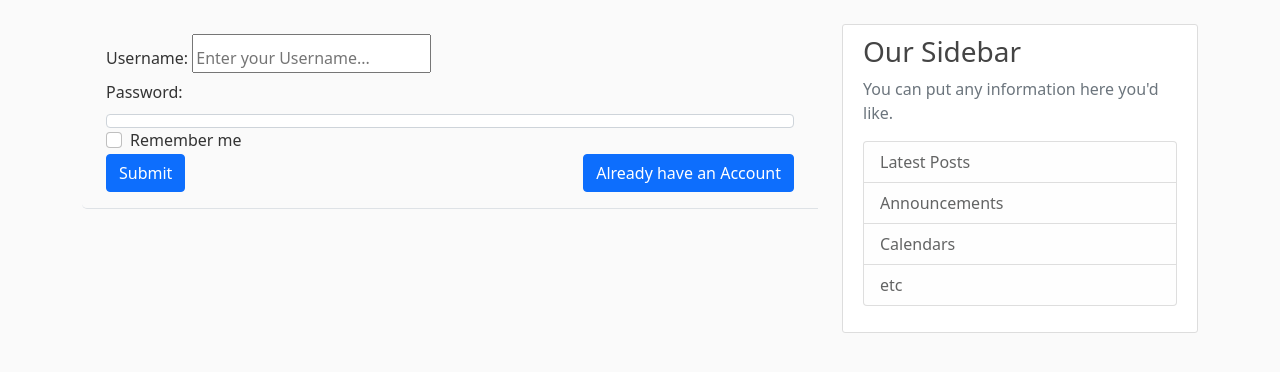
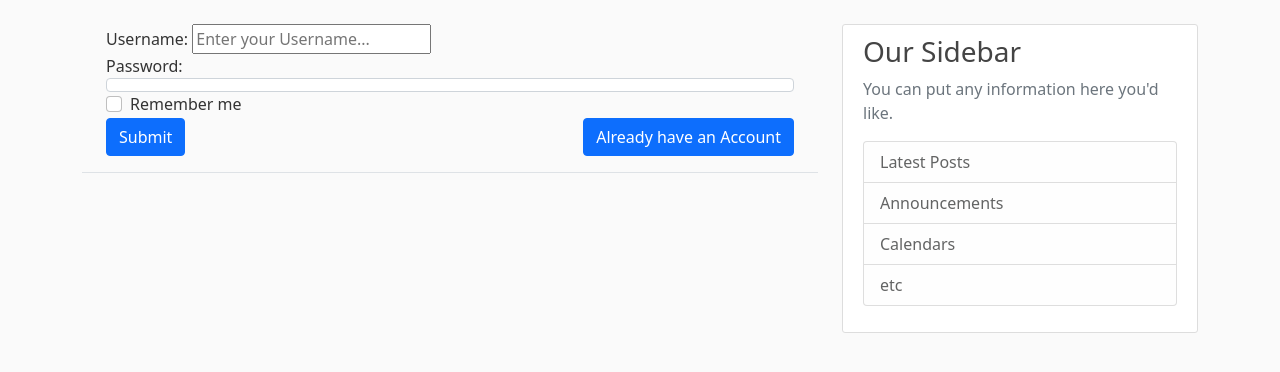
Before and after one commit to lolf44/site, a Django app: template helloworld/users/templates/users/login.html in a window 1280 px wide. Shown: the part 56-428 px from the top of the page. Run offline with Django 3.2, Linux system fonts and the light colour scheme; the template is opened without the code that fills it, so the values that code supplies are empty; some libraries are stand-ins or nearby versions.

Commit message:
added error page and deleted some whitespace currently trying to fix login link

```diff
--- a/helloworld/blog/urls.py
+++ b/helloworld/blog/urls.py
@@ -1,12 +1,13 @@
 from django.urls import path
-from users import views
+from users import views as user_views
 from . import views as blog_views
 
 urlpatterns = [
     path('', blog_views.Home, name="blog-Home"),
     path('about/', blog_views.About, name="blog-About"),
     path('Post/', blog_views.Post, name="blog-Post"),
-    path('register/', views.Register, name='blog-Register'),
-    path('login/', views.Login, name='blog-Login'),
+    path('Error/', blog_views.Error, name="blog-Error"),
+    path('register/', user_views.Register, name='blog-Register'),
+    path('login/', user_views.Login, name='blog-Login')
     #path('error_auth/', views.Error_auth, name='blog-Error_auth'),
 ]
--- a/helloworld/blog/views.py
+++ b/helloworld/blog/views.py
@@ -16,3 +16,6 @@ def About(request):
 
 def Post(request):
     return render(request, 'blog/Post.html', context)
+
+def Error(request):
+    return render(request, 'blog/error.html')
--- a/helloworld/users/templates/users/login.html
+++ b/helloworld/users/templates/users/login.html
@@ -1,6 +1,5 @@
 {% extends "blog/base.html" %}
 
-{% block content %}
 
 
 <style>
@@ -8,32 +7,29 @@
         margin-top: 10px;
         border-bottom-left-radius: 5px;
     }
-    .user_login_label{
-        padding-bottom: 10px;
+
+    .user_form{
+        margin: 200px 200px 200px 200px;
     }
-    .user_login_input{
-        padding-top: 10px;
+    #blubb{
+        margin-top: 300px;
     }
-    .pwd_login_label{
-        padding-bottom: 10px;
-    }
-    pwd_login_input{
-        padding-top: 10px;
-    }
+</style>
 
-</style>
+
+{% block content %}
 
 <div class=" form-div container border-bottom border-left">
     <form method="POST">
         <!-- requiered: setting token for safe sending-->
             {% csrf_token %}
-        <div class="form-group">
+        <div class="form-group" id="blubb">
             <label class ="user_login_label" for="User">Username:</label>
             <input class="user_login_input" type="User" class="form-control" placeholder="Enter your Username..." id="user">
         </div>
         <div class="form-group">
             <label class ="pwd_login_label" for="password">Password:</label>
-            <inputclass ="pwd+_login_label" type="password" class="form-control" placeholder="Enter your password..." id="pwd">
+            <inputclass ="pwd_login_label" type="password" class="form-control" placeholder="Enter your password..." id="pwd">
         </div>
         <div class="form-group form-check">
             <label class="form-check-label">
--- a/helloworld/users/views.py
+++ b/helloworld/users/views.py
@@ -43,4 +43,4 @@ def Login(request):
 
         # TODO: stay logged in
         return HttpResponseRedirect('../')
-    return render(request, 'users/login.html', {'form': form, 'activationLogin': 'active'})
+    return render(request, login_page, {'form': form, 'activationLogin': 'active'})
```
Also changed, not shown: helloworld/blog/templates/blog/error.html (added, +11 -0 lines), helloworld/db.sqlite3.
